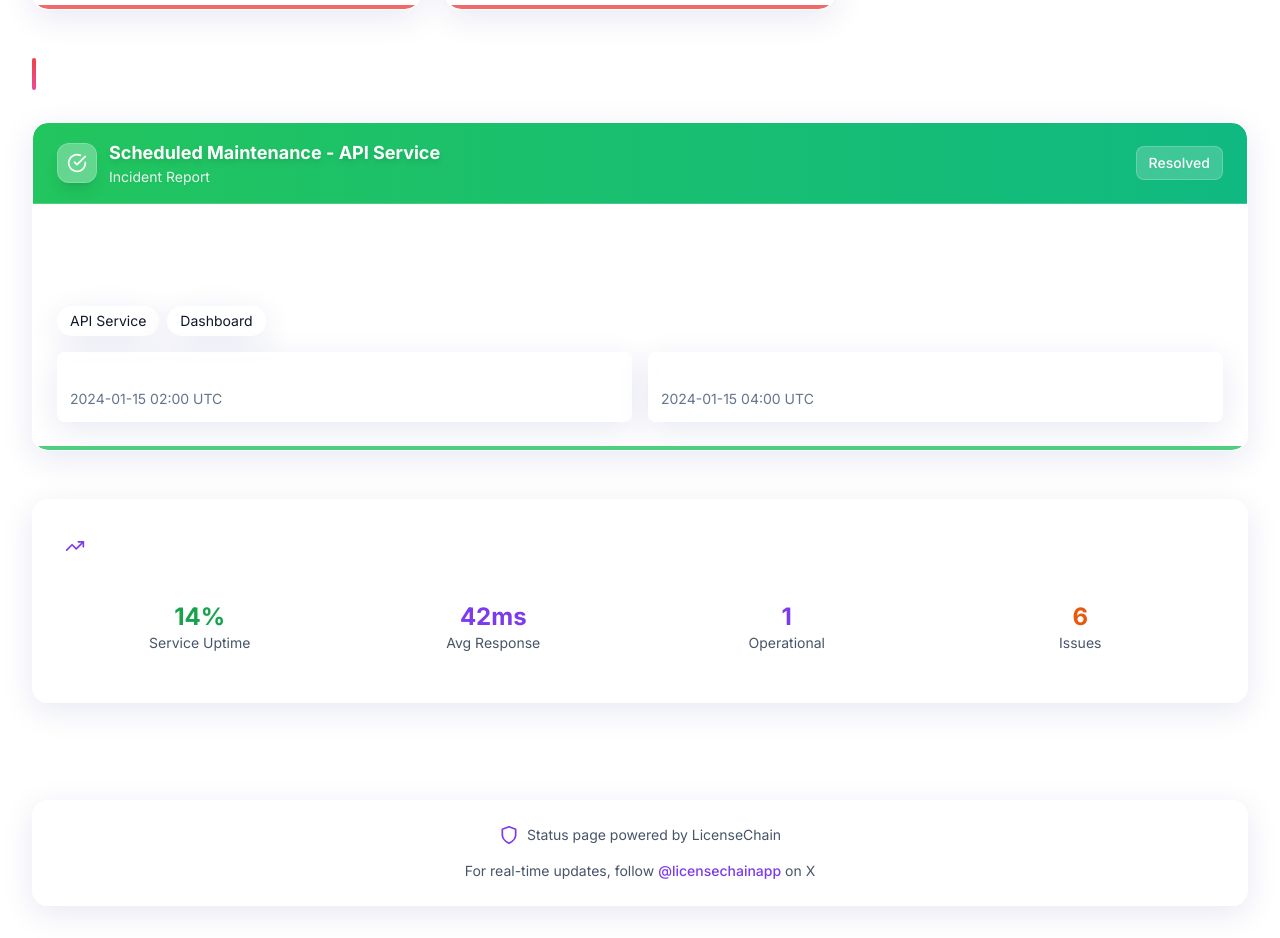
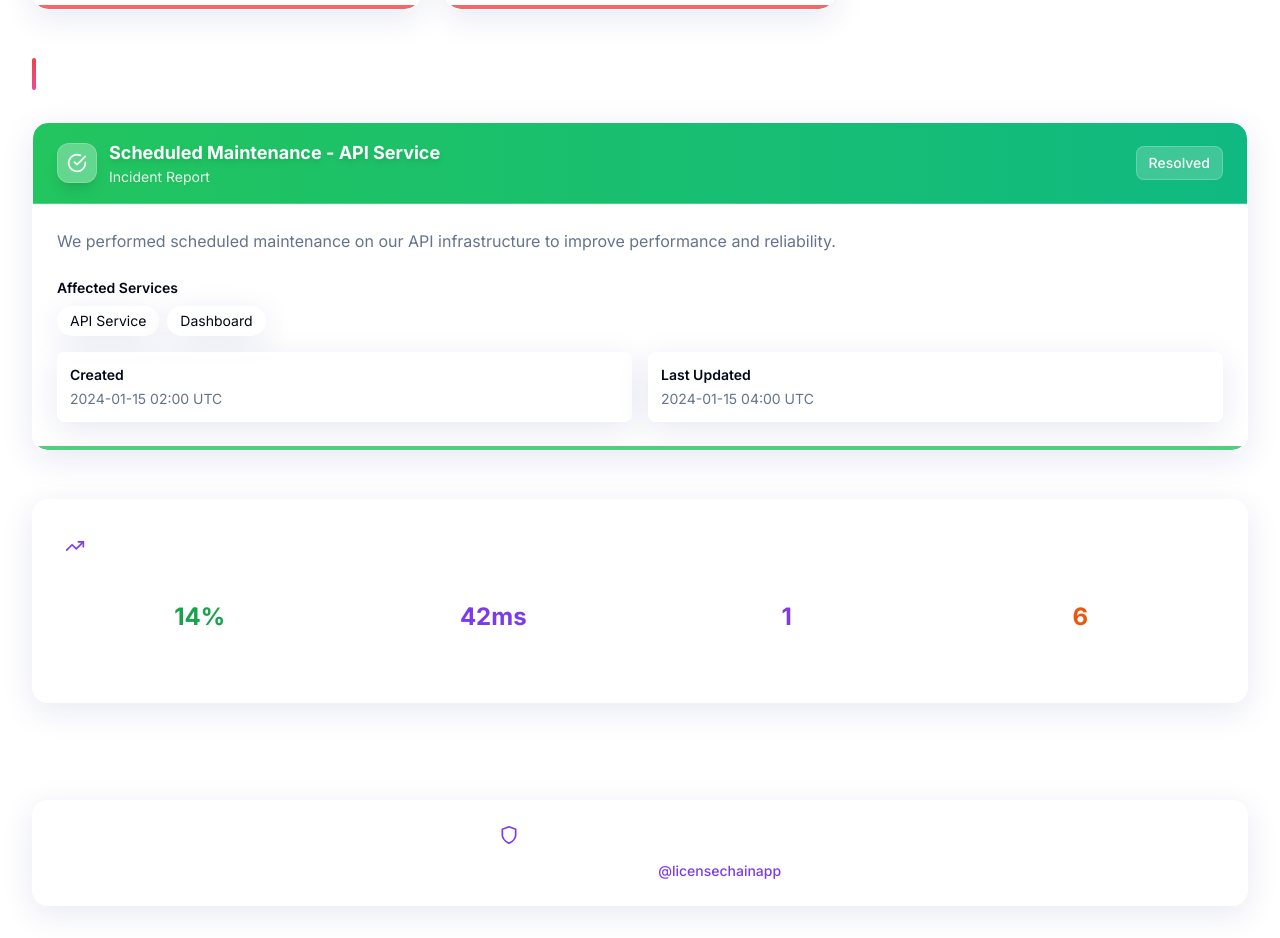
Before and after one commit to LicenseChain/Status, a Next.js app: page / in a window 1280 px wide. Shown: the part 1680-2618 px from the top of the page. Built offline with nearby package versions, Linux system fonts and the light colour scheme; no server answers.

Commit message:
Fix light theme text colors - change all black text to white and update service names to use muted-foreground color

```diff
--- a/src/app/globals.css
+++ b/src/app/globals.css
@@ -108,7 +108,6 @@
     -webkit-backdrop-filter: blur(12px) saturate(180%);
     border: 1px solid rgba(255, 255, 255, 0.5);
     box-shadow: 0 8px 32px 0 rgba(31, 38, 135, 0.1);
-    color: rgb(15, 23, 42);
   }
 
   .glass-card-dark {
--- a/src/app/page.tsx
+++ b/src/app/page.tsx
@@ -228,16 +228,16 @@ export default function StatusPage() {
             <div className="p-6">
               <div className="grid grid-cols-1 md:grid-cols-3 gap-6">
                 <div className="text-center p-4 rounded-xl bg-white/50 dark:bg-black/20 backdrop-blur-sm border border-white/30 dark:border-white/10">
-                  <div className="text-2xl font-bold text-white">{operationalCount}</div>
-                  <div className="text-sm text-white/80">Operational Services</div>
+                  <div className="text-2xl font-bold text-white dark:text-white">{operationalCount}</div>
+                  <div className="text-sm text-white/80 dark:text-gray-300">Operational Services</div>
                 </div>
                 <div className="text-center p-4 rounded-xl bg-white/50 dark:bg-black/20 backdrop-blur-sm border border-white/30 dark:border-white/10">
-                  <div className="text-2xl font-bold text-white">0</div>
-                  <div className="text-sm text-white/80">Active Incidents</div>
+                  <div className="text-2xl font-bold text-white dark:text-white">0</div>
+                  <div className="text-sm text-white/80 dark:text-gray-300">Active Incidents</div>
                 </div>
                 <div className="text-center p-4 rounded-xl bg-white/50 dark:bg-black/20 backdrop-blur-sm border border-white/30 dark:border-white/10">
-                  <div className="text-2xl font-bold text-white">45ms</div>
-                  <div className="text-sm text-white/80">Avg Response Time</div>
+                  <div className="text-2xl font-bold text-white dark:text-white">45ms</div>
+                  <div className="text-sm text-white/80 dark:text-gray-300">Avg Response Time</div>
                 </div>
               </div>
             </div>
@@ -250,7 +250,7 @@ export default function StatusPage() {
             <div className="flex items-center mb-8">
               <div className="flex items-center space-x-3">
                 <div className="w-1 h-8 bg-gradient-to-b from-blue-500 to-purple-500 rounded-full"></div>
-                <h2 className="text-2xl font-bold text-white">Core Services</h2>
+                <h2 className="text-2xl font-bold text-white dark:text-white">Core Services</h2>
               </div>
             </div>
             <div className="grid grid-cols-1 md:grid-cols-2 lg:grid-cols-3 gap-6">
@@ -267,7 +267,7 @@ export default function StatusPage() {
             <div className="flex items-center mb-8">
               <div className="flex items-center space-x-3">
                 <div className="w-1 h-8 bg-gradient-to-b from-green-500 to-teal-500 rounded-full"></div>
-                <h2 className="text-2xl font-bold text-white">Infrastructure</h2>
+                <h2 className="text-2xl font-bold text-white dark:text-white">Infrastructure</h2>
               </div>
             </div>
             <div className="grid grid-cols-1 md:grid-cols-2 lg:grid-cols-3 gap-6">
@@ -284,7 +284,7 @@ export default function StatusPage() {
             <div className="flex items-center mb-8">
               <div className="flex items-center space-x-3">
                 <div className="w-1 h-8 bg-gradient-to-b from-yellow-500 to-orange-500 rounded-full"></div>
-                <h2 className="text-2xl font-bold text-white">Payment Processing</h2>
+                <h2 className="text-2xl font-bold text-white dark:text-white">Payment Processing</h2>
               </div>
             </div>
             <div className="grid grid-cols-1 md:grid-cols-2 lg:grid-cols-3 gap-6">
@@ -301,7 +301,7 @@ export default function StatusPage() {
             <div className="flex items-center mb-8">
               <div className="flex items-center space-x-3">
                 <div className="w-1 h-8 bg-gradient-to-b from-red-500 to-pink-500 rounded-full"></div>
-                <h2 className="text-2xl font-bold text-white">Recent Incidents</h2>
+                <h2 className="text-2xl font-bold text-white dark:text-white">Recent Incidents</h2>
               </div>
             </div>
             <div className="space-y-4">
@@ -315,7 +315,7 @@ export default function StatusPage() {
         {/* Performance Metrics */}
         <div className="mb-12">
           <div className="glass-card dark:glass-card-dark rounded-2xl p-8">
-            <h3 className="text-xl font-bold text-white mb-6 flex items-center">
+            <h3 className="text-xl font-bold text-white dark:text-white mb-6 flex items-center">
               <TrendingUp className="w-5 h-5 mr-2 text-primary" />
               Performance Metrics
             </h3>
@@ -324,7 +324,7 @@ export default function StatusPage() {
                 <div className="text-2xl font-bold text-green-600 dark:text-green-400">
                   {services.length > 0 ? Math.round((operationalCount / totalServices) * 100) : 0}%
                 </div>
-                <div className="text-sm text-slate-600 dark:text-gray-300">Service Uptime</div>
+                <div className="text-sm text-white/80 dark:text-gray-300">Service Uptime</div>
               </div>
               <div className="text-center p-4 rounded-xl bg-white/50 dark:bg-black/20 backdrop-blur-sm border border-white/30 dark:border-white/10">
                 <div className="text-2xl font-bold text-primary">
@@ -332,17 +332,17 @@ export default function StatusPage() {
                     ? Math.round(services.reduce((acc, s) => acc + (s.responseTime || 0), 0) / services.filter(s => s.responseTime).length) || 0
                     : 0}ms
                 </div>
-                <div className="text-sm text-slate-600 dark:text-gray-300">Avg Response</div>
+                <div className="text-sm text-white/80 dark:text-gray-300">Avg Response</div>
               </div>
               <div className="text-center p-4 rounded-xl bg-white/50 dark:bg-black/20 backdrop-blur-sm border border-white/30 dark:border-white/10">
                 <div className="text-2xl font-bold text-primary">{operationalCount}</div>
-                <div className="text-sm text-slate-600 dark:text-gray-300">Operational</div>
+                <div className="text-sm text-white/80 dark:text-gray-300">Operational</div>
               </div>
               <div className="text-center p-4 rounded-xl bg-white/50 dark:bg-black/20 backdrop-blur-sm border border-white/30 dark:border-white/10">
                 <div className="text-2xl font-bold text-orange-600 dark:text-orange-400">
                   {totalServices - operationalCount}
                 </div>
-                <div className="text-sm text-slate-600 dark:text-gray-300">Issues</div>
+                <div className="text-sm text-white/80 dark:text-gray-300">Issues</div>
               </div>
             </div>
           </div>
@@ -353,9 +353,9 @@ export default function StatusPage() {
           <div className="text-center glass-card dark:glass-card-dark rounded-2xl p-6">
             <div className="flex items-center justify-center space-x-2 mb-4">
               <Shield className="w-5 h-5 text-primary" />
-              <span className="text-sm text-slate-600 dark:text-gray-300">Status page powered by LicenseChain</span>
+              <span className="text-sm text-white/80 dark:text-gray-300">Status page powered by LicenseChain</span>
             </div>
-            <p className="text-sm text-slate-600 dark:text-gray-300">
+            <p className="text-sm text-white/80 dark:text-gray-300">
               For real-time updates, follow{' '}
               <a href="https://x.com/licensechainapp" className="text-primary hover:text-primary/80 font-medium transition-colors">
                 @licensechainapp
--- a/src/components/IncidentCard.tsx
+++ b/src/components/IncidentCard.tsx
@@ -85,19 +85,19 @@ export function IncidentCard({ incident }: IncidentCardProps) {
 
       {/* Content */}
       <div className="p-6">
-        <p className="text-white/90 mb-6 leading-relaxed">
+        <p className="text-muted-foreground mb-6 leading-relaxed">
           {incident.description}
         </p>
 
         {/* Details */}
         <div className="space-y-4">
           <div>
-            <h4 className="text-sm font-semibold text-white mb-2">Affected Services</h4>
+            <h4 className="text-sm font-semibold text-foreground mb-2">Affected Services</h4>
             <div className="flex flex-wrap gap-2">
               {incident.affectedServices.map((service, index) => (
                 <span
                   key={index}
-                  className="px-3 py-1 glass-card dark:glass-card-dark text-muted-foreground rounded-full text-sm"
+                  className="px-3 py-1 glass-card dark:glass-card-dark text-foreground rounded-full text-sm"
                 >
                   {service}
                 </span>
@@ -107,11 +107,11 @@ export function IncidentCard({ incident }: IncidentCardProps) {
 
           <div className="grid grid-cols-1 md:grid-cols-2 gap-4">
             <div className="p-3 rounded-lg glass-card dark:glass-card-dark">
-              <h4 className="text-sm font-semibold text-white mb-1">Created</h4>
+              <h4 className="text-sm font-semibold text-foreground mb-1">Created</h4>
               <p className="text-sm text-muted-foreground">{incident.createdAt}</p>
             </div>
             <div className="p-3 rounded-lg glass-card dark:glass-card-dark">
-              <h4 className="text-sm font-semibold text-white mb-1">Last Updated</h4>
+              <h4 className="text-sm font-semibold text-foreground mb-1">Last Updated</h4>
               <p className="text-sm text-muted-foreground">{incident.updatedAt}</p>
             </div>
           </div>
--- a/src/components/StatusCard.tsx
+++ b/src/components/StatusCard.tsx
@@ -75,7 +75,7 @@ export function StatusCard({ service }: StatusCardProps) {
               <ServiceIcon className="w-5 h-5 text-white" />
             </div>
             <div>
-              <h3 className="text-lg font-bold text-white drop-shadow-md">{service.name}</h3>
+              <h3 className="text-lg font-bold drop-shadow-md" style={{ color: 'hsl(var(--muted-foreground))' }}>{service.name}</h3>
               <p className="text-white/90 text-sm drop-shadow-sm">{service.uptime} uptime</p>
             </div>
           </div>
@@ -88,24 +88,24 @@ export function StatusCard({ service }: StatusCardProps) {
 
       {/* Content */}
       <div className="p-6">
-        <p className="text-white/90 mb-6 leading-relaxed">
+        <p className="text-white dark:text-gray-200 mb-6 leading-relaxed">
           {service.description}
         </p>
 
         {/* Metrics */}
         <div className="space-y-3">
           <div className="flex items-center justify-between text-sm p-2 rounded-lg bg-white/50 dark:bg-black/20 backdrop-blur-sm border border-white/30 dark:border-white/10">
-            <span className="text-white/80">Last checked</span>
-            <span className="font-medium text-white">{service.lastChecked}</span>
+            <span className="text-white/80 dark:text-gray-300">Last checked</span>
+            <span className="font-medium text-white dark:text-white">{service.lastChecked}</span>
           </div>
           {service.responseTime && (
             <div className="flex items-center justify-between text-sm p-2 rounded-lg bg-white/50 dark:bg-black/20 backdrop-blur-sm border border-white/30 dark:border-white/10">
-              <span className="text-white/80">Response time</span>
-              <span className="font-medium text-white">{service.responseTime}ms</span>
+              <span className="text-white/80 dark:text-gray-300">Response time</span>
+              <span className="font-medium text-white dark:text-white">{service.responseTime}ms</span>
             </div>
           )}
           <div className="flex items-center justify-between text-sm p-2 rounded-lg bg-white/50 dark:bg-black/20 backdrop-blur-sm border border-white/30 dark:border-white/10">
-            <span className="text-white/80">Uptime</span>
+            <span className="text-white/80 dark:text-gray-300">Uptime</span>
             <span className="font-medium text-green-600 dark:text-green-400">{service.uptime}</span>
           </div>
         </div>
```
